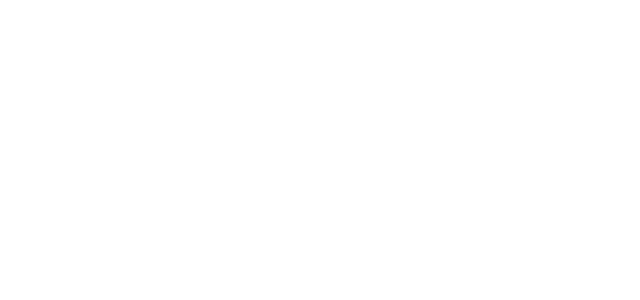
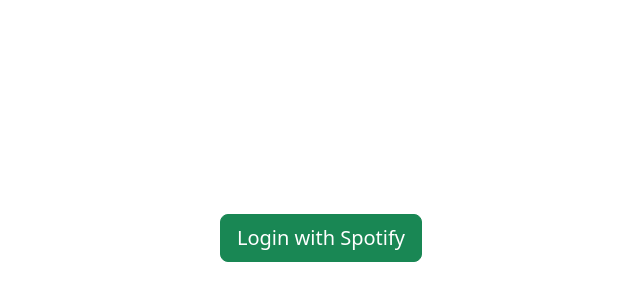
Before and after one commit to SandeepKumarYaramchitti/react-spotify-demo, a React (Create React App) app: page / in a window 1280 px wide. Shown: the part 162-462 px from the top of the page, without its empty margins (319-959 px from the left). Built offline with nearby package versions, Linux system fonts and the light colour scheme.

Commit message:
add login with spotify button

```diff
--- a/src/Login.js
+++ b/src/Login.js
@@ -6,8 +6,11 @@
 
 export const Login = () => {
     return (
-        <div>
-
-        </div>
+        <Container
+          className="d-flex justify-content-center align-items-center"
+          style={{ minHeight: "100vh" }}
+        >
+        <a className="btn btn-success btn-lg" href={AUTH_URL}>Login with Spotify</a>
+        </Container>
     )
 }
```
